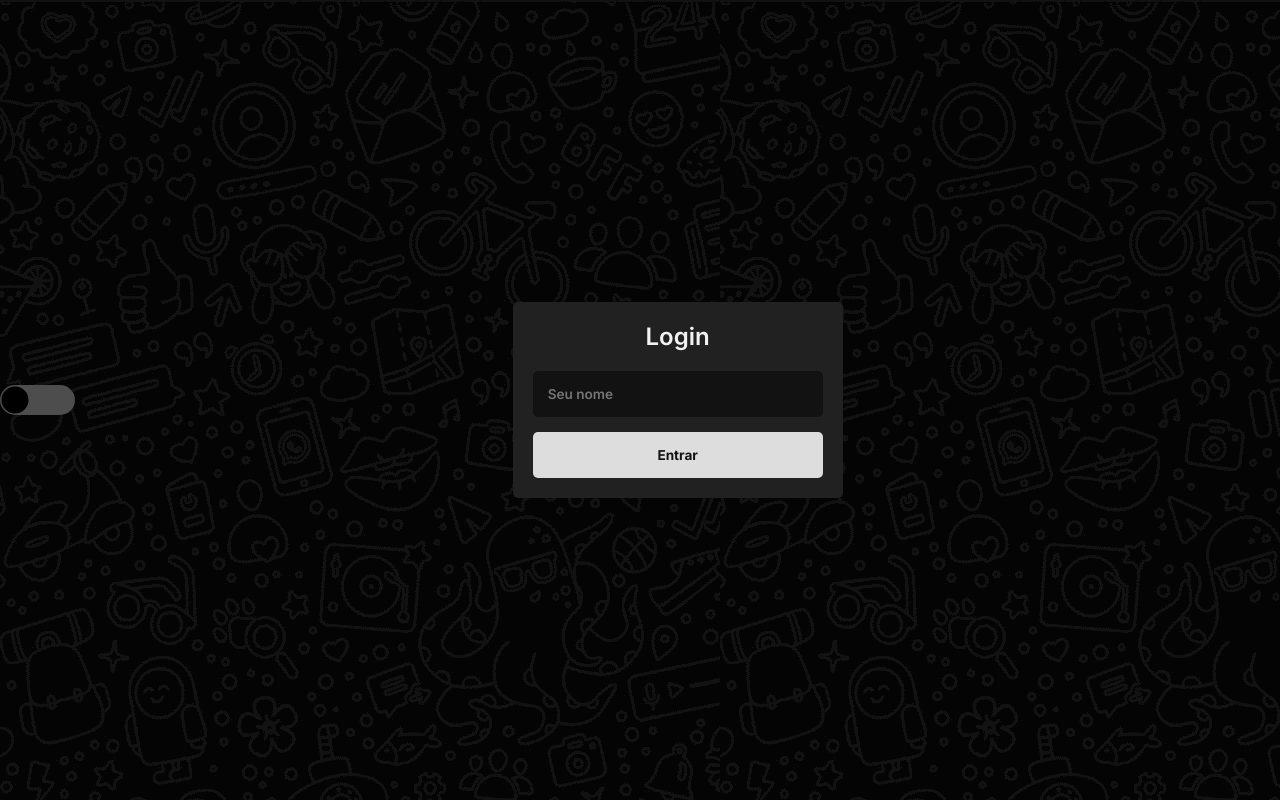
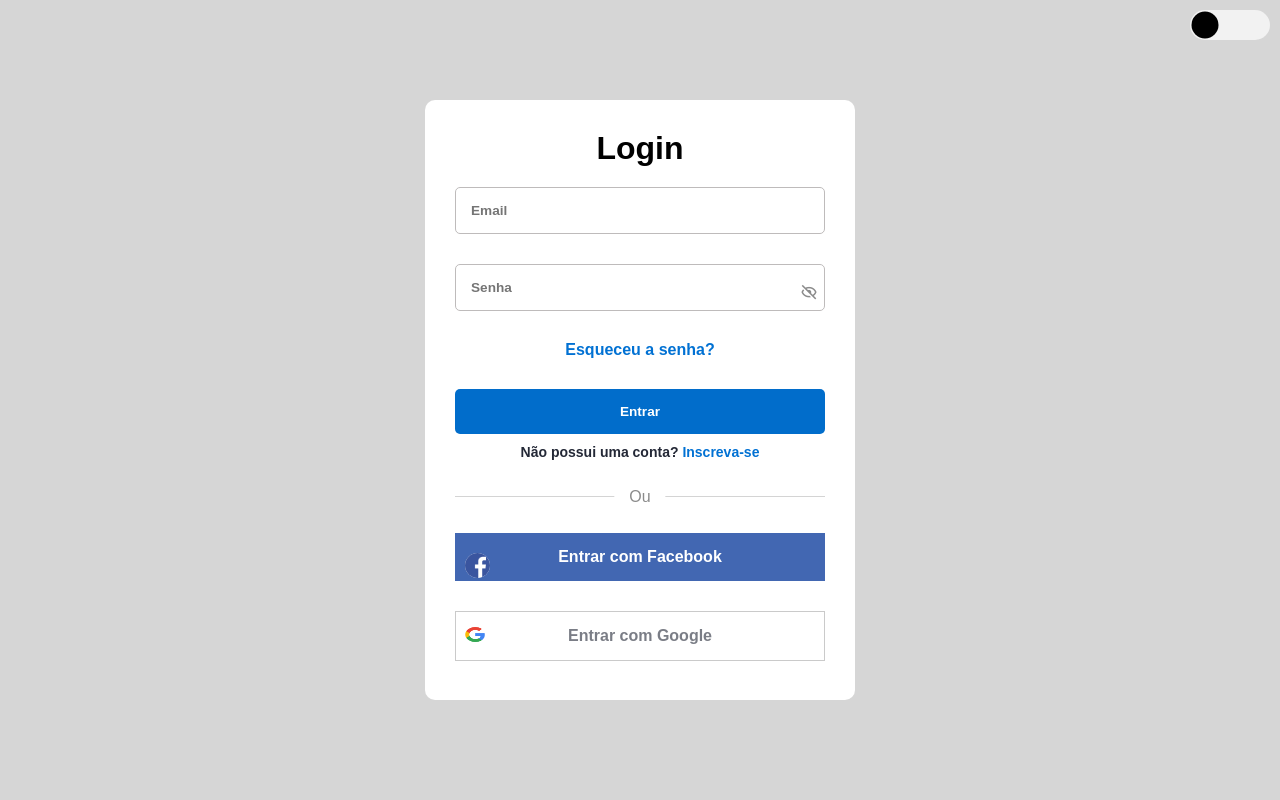
Before and after one commit to cleverson-programmer/Chat-Online, a plain HTML site: page frontend/index.html in a window 1280 px wide. Drawn offline with nearby package versions, Linux system fonts and the light colour scheme.

Commit message:
login form and background changes
new login form, javascript authentication and chat menu will be added

```diff
--- a/frontend/css/style.css
+++ b/frontend/css/style.css
@@ -4,7 +4,7 @@
     margin: 0;
     padding: 0;
     box-sizing: border-box;
-    font-family: "Inter", sans-serif;
+    font-family: "Poppins", sans-serif;
 }
 
 :root {
@@ -12,7 +12,7 @@
 }
 
 body {
-    background: url("../images/background.png");
+    background-color:#d6d6d6;
     color: #f2f2f2;
     display:flex;
     justify-content:center;
@@ -24,9 +24,11 @@ body {
 .rail {
     width:80px;
     height:30px;
-    background-color: #4d4d4d;
+    background-color:#f2f2f2;
     border-radius: 30px;
-    position: relative;
+    position: absolute;
+    top: 10px;
+    right:10px;
     cursor: pointer;
 }
 
@@ -51,7 +53,7 @@ body {
 }
 
 body.dark{
-    background: url("../images/background_Light.jpg");
+    background:#000000;
 }
 
 .login.dark {
@@ -69,24 +71,27 @@ body.dark{
 }
 
 .login {
+    position: absolute;
+    max-width: 430px;
     width: 100%;
-    max-width: 330px;
-    background-color: #212121;
-    border-radius: 5px;
-    padding: 20px;
+    height: 600px;
+    padding: 30px;
+    border-radius: 10px;
+    background: #FFF;
 }
 
 .login > h2 {
     text-align: center;
     font-weight: 600;
-    font-size: 1.5rem;
+    font-size: 2rem;
     margin-bottom: 20px;
+    color:black;
 }
 
 .login__form {
     display: flex;
     flex-direction: column;
-    gap: 15px;
+    gap: 30px;
 }
 
 .login__input {
@@ -94,14 +99,62 @@ body.dark{
     padding: 15px;
     font-size: 0.85rem;
     font-weight: 600;
-    background-color: #121212;
-    color: #f2f2f2;
+    border: 1px solid rgb(190, 187, 187);
+    color: #979797;
     outline: none;
     border-radius: 5px;
+    width:100%;
 }
 
 .login__input:focus {
     outline: 2px solid #f2f2f2;
+}
+
+.eye-icon{
+    position: absolute;
+    top: 32%;
+    right: 32px;
+    transform: translateY(-50%);
+    font-size: 18px;
+    color: #8b8b8b;
+    cursor: pointer;
+    padding: 5px;
+}
+
+.form-link{
+    display: flex;
+    justify-content: center;
+}
+
+.form-link a{
+    text-decoration: none;
+    color: #0171D3;
+    font-weight: 600;
+}
+
+.form-link span{
+    font-size: 14px;
+    font-weight: 600;
+    color: #232836;
+    margin-top: 10px;
+}
+
+.line{
+    position: relative;
+    height: 1px;
+    width: 100%;
+    margin: 36px 0;
+    background-color: #d4d4d4;
+}
+.line::before{
+    content: 'Ou';
+    position: absolute;
+    top: 50%;
+    left: 50%;
+    transform: translate(-50%, -50%);
+    background-color: #FFF;
+    color: #8b8b8b;
+    padding: 0 15px;
 }
 
 /*Custom login button*/
@@ -111,19 +164,78 @@ body.dark{
     border-radius: 5px;
     font-size: 0.85rem;
     font-weight: 700;
-    background-color: #ddd;
+    background-color:#016DCB;
     cursor: pointer;
-    color: #121212;
+    color: white;
     transition: .5s;
     box-shadow:1px;
+    width: 100%;
 }
 
 .login__button:hover {
-    background-color: #fff;
-    border-radius: 20px;
+    background-color:#016DCB;
     background-image: linear-gradient(45deg, var(--cor1), var(--cor2));
     content:'';
     opacity: 1;
+}
+
+.login-facebook,
+.login-google {
+    width: 100%;
+    padding: 15px;
+    margin-bottom: 30px;
+    display: flex;
+    justify-content: center;
+}
+
+.login-facebook a,
+.login-google a{
+    text-decoration: none;
+    text-align: center;
+    font-weight: 600;
+}
+
+.login-facebook a{
+    color: white;
+}
+
+.login-facebook{
+    color: #fff;
+    background-color: #4267b2;
+    width:100%;
+}
+
+.login-facebook a img{
+    height: 25px;
+    width: 32x;
+    color: #0171d3;
+    font-size: 20px;
+    border-radius: 50%;
+    display: flex;
+    align-items: center;
+    justify-content: center;
+    background-color: #fff;
+    text-align: center;
+    position: absolute;
+    left: 40px;
+    bottom: 122px;
+}
+
+.login-google{
+    border: 1px solid #CACACA;
+}
+a.google span{
+    font-weight: 600;
+    opacity: 0.6;
+    color: #232836;
+}
+
+.login-google a img{
+    position: absolute;
+    width: 20px;
+    height: 15px;
+    position: absolute;
+    left: 40px;
 }
 
 /*Final custom login buttom*/
@@ -189,7 +301,7 @@ body.dark{
 }
 
 .message--self {
-    background-color: #f2f2f2;
+    background-color:gray;
     color: #121212;
     border-radius: 10px 10px 0 10px;
     align-self: flex-end;
--- a/frontend/index.html
+++ b/frontend/index.html
@@ -6,6 +6,9 @@
 
     <link rel="stylesheet" href="https://fonts.googleapis.com/css2?family=Material+Symbols+Outlined:opsz,wght,FILL,GRAD@24,400,1,0" />
     <link rel="stylesheet" href="./css/style.css">
+    <link rel="stylesheet" href="./css/navbar.css">
+
+    <link href='https://unpkg.com/boxicons@2.1.2/css/boxicons.min.css' rel='stylesheet'>
 
     <title>Chat | ONLINE</title>
 </head>
@@ -19,22 +22,52 @@
 
         <section class="login">
             <h2>Login</h2>
-            <form class="login__form">
-                <input type="text" class="login__input" placeholder="Seu nome" required />
-                <button type="submit" class="login__button" style="--cor1: #4d4d4d; --cor2: #fff ">
-                    Entrar
-                </button>
+            <form action="#" class="login__form">
+
+                <div class="email-form">
+                    <input type="email" class="login__input" placeholder="Email" required />
+                </div>
+
+                <div class="password-form">
+                    <input type="password" class="login__input" placeholder="Senha" required />
+                    <i class='bx bx-hide eye-icon'></i>
+                </div>
+
+                <div class="form-link">
+                    <a href="#" class="forgot-pass">Esqueceu a senha?</a>
+                </div>
+
+                <div class="login-button">
+                    <button type="submit" class="login__button" style="--cor1:#016DCB; --cor2:#016DCB">
+                        Entrar
+                    </button>
+                </div>
+
             </form>
+
+            <div class="form-link">
+                <span>Não possui uma conta? <a href="#" class="link signup-link">Inscreva-se</a></span>
+            </div>
+
+            <div class="line"></div>
+
+            <div class="login-facebook">
+                <a href="#" class="field facebook">
+                    <img src="images/facebook.png" alt="">
+                    <span>Entrar com Facebook</span>
+                </a>
+            </div>
+
+            <div class="login-google">
+                <a href="images/google.png" class="field google">
+                    <img src="images/google.png" alt="" class="google-img">
+                    <span>Entrar com Google</span>
+                </a>
+            </div>
         </section>
 
         <section class="chat">
             <section class="chat__messages">
-                <!-- <div class="message--self">Hello, World!</div>
-
-                <div class="message--other">
-                    <span class="message--sender">Manual do Dev</span>
-                    Olá, Mundo!
-                </div> -->
             </section>
 
             <form class="chat__form">
@@ -44,9 +77,9 @@
                 </button>
             </form>
         </section>
-
     </section>
 
     <script src="./js/script.js"></script>
+    <script src="./js/navbar.js"></script>
 </body>
 </html>
```
Also changed, not shown: frontend/images/background.png (deleted), frontend/images/background_Light.jpg (deleted), frontend/images/facebook.png (added), frontend/images/google.png (added).
